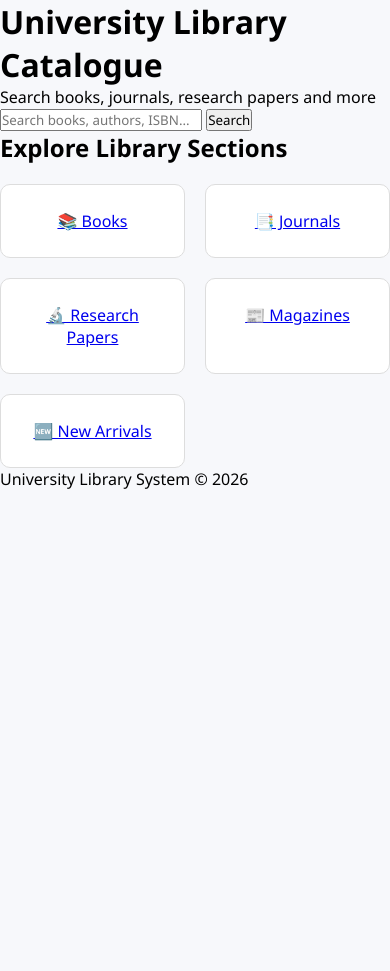
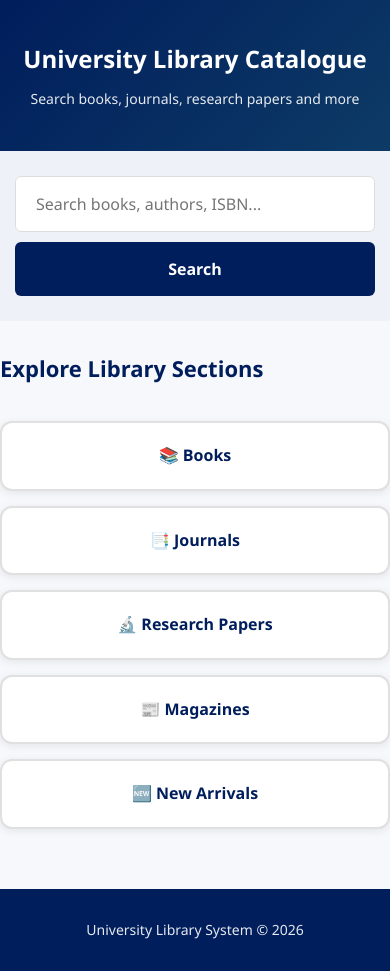
Before and after one commit to realdhayo1/library-system, a Python web app: template templates/index.html in a window 390 px wide. Before the commit the page ends 489 px from the top, so only its background shows below. Run offline with Jinja, Linux system fonts and the light colour scheme; the template is opened without the code that fills it, so the values that code supplies are empty.

Commit message:
Fix: Complete CSS file aligned with HTML and Python structure
- Added comprehensive styles for header, footer, and search-container
- Fixed container and section layout styles
- Enhanced category-card with proper hover effects
- Added complete book-grid and book-card styles with responsive design
- Improved responsive breakpoints for all screen sizes (1024px, 768px, 480px)
- Added color consistency (#001d5c primary color throughout)
- Enhanced visual hierarchy with proper font sizes and spacing
- Added smooth transitions and hover effects for better UX
- Ensured all HTML elements (header, footer, .search-container, .container) have proper styling

```diff
--- a/static/style.css
+++ b/static/style.css
@@ -1,194 +1,340 @@
-*{
-    margin:0;
-    padding:0;
-    box-sizing:border-box;
-    font-family:Segoe UI, sans-serif;
+* {
+    margin: 0;
+    padding: 0;
+    box-sizing: border-box;
+    font-family: 'Segoe UI', Tahoma, Geneva, Verdana, sans-serif;
 }
 
-body{
-    background:#f7f8fb;
+body {
+    background: #f7f8fb;
+    line-height: 1.6;
 }
 
-.navbar{
-    background:#001d5c;
-    color:white;
-    display:flex;
-    justify-content:space-between;
-    align-items:center;
-    padding:20px 60px;
+/* HEADER STYLES */
+header {
+    background: linear-gradient(135deg, #001d5c 0%, #0d3b66 100%);
+    color: white;
+    text-align: center;
+    padding: 60px 20px;
 }
 
-.logo{
-    font-size:28px;
-    font-weight:bold;
+header h1 {
+    font-size: 48px;
+    margin-bottom: 10px;
+    font-weight: 700;
 }
 
-.navbar ul{
-    list-style:none;
-    display:flex;
-    gap:40px;
+header p {
+    font-size: 20px;
+    font-weight: 300;
+    opacity: 0.9;
 }
 
-.navbar a{
-    color:white;
-    text-decoration:none;
+/* SEARCH CONTAINER */
+.search-container {
+    background: #eef2f8;
+    padding: 40px 20px;
+    text-align: center;
 }
 
-.hero{
-    background:#eef2f8;
-    text-align:center;
-    padding:80px 20px;
+.search-container form {
+    max-width: 600px;
+    margin: 0 auto;
+    display: flex;
+    gap: 10px;
 }
 
-.hero h1{
-    color:#001d5c;
-    font-size:70px;
+.search-container input {
+    flex: 1;
+    padding: 16px 20px;
+    border: 1px solid #ddd;
+    border-radius: 6px;
+    font-size: 16px;
+    transition: border-color 0.3s;
 }
 
-.divider{
-    display:flex;
-    justify-content:center;
-    align-items:center;
-    gap:20px;
-    margin:25px 0;
+.search-container input:focus {
+    outline: none;
+    border-color: #001d5c;
+    box-shadow: 0 0 5px rgba(0, 29, 92, 0.2);
 }
 
-.divider span{
-    width:120px;
-    height:2px;
-    background:#bbb;
+.search-container button {
+    padding: 16px 35px;
+    background: #001d5c;
+    color: white;
+    border: none;
+    border-radius: 6px;
+    cursor: pointer;
+    font-size: 16px;
+    font-weight: 600;
+    transition: background 0.3s;
 }
 
-.divider i{
-    color:#001d5c;
-    font-size:30px;
+.search-container button:hover {
+    background: #0d3b66;
 }
 
-.hero p{
-    font-size:26px;
-    color:#444;
-    margin-bottom:35px;
+/* CONTAINER */
+.container {
+    width: 90%;
+    max-width: 1200px;
+    margin: 50px auto;
 }
 
-.search-box{
-    max-width:800px;
-    margin:auto;
-    display:flex;
+.container h2 {
+    font-size: 32px;
+    color: #001d5c;
+    margin-bottom: 35px;
+    font-weight: 700;
 }
 
-.search-box input{
-    flex:1;
-    padding:18px;
-    border:1px solid #ccc;
-    font-size:18px;
+/* CATEGORIES SECTION */
+.categories {
+    display: grid;
+    grid-template-columns: repeat(auto-fit, minmax(180px, 1fr));
+    gap: 20px;
 }
 
-.search-box button{
-    padding:18px 30px;
-    background:#001d5c;
-    color:white;
-    border:none;
-    cursor:pointer;
+.category-card {
+    background: white;
+    border: 2px solid #e0e0e0;
+    border-radius: 12px;
+    padding: 30px 20px;
+    text-align: center;
+    text-decoration: none;
+    color: #001d5c;
+    font-size: 18px;
+    font-weight: 600;
+    transition: all 0.3s ease;
+    box-shadow: 0 2px 8px rgba(0, 0, 0, 0.08);
+    display: flex;
+    flex-direction: column;
+    align-items: center;
+    justify-content: center;
 }
 
-.section{
-    width:90%;
-    margin:50px auto;
+.category-card:hover {
+    transform: translateY(-8px);
+    border-color: #001d5c;
+    box-shadow: 0 8px 20px rgba(0, 29, 92, 0.15);
+    background: #f9fafb;
 }
 
-.section h2{
-    margin-bottom:25px;
+.category-card:active {
+    transform: translateY(-4px);
 }
 
-.categories{
-    display:grid;
-    grid-template-columns:repeat(auto-fit,minmax(180px,1fr));
-    gap:20px;
-    margin-top:20px;
+/* FOOTER STYLES */
+footer {
+    background: #001d5c;
+    color: white;
+    text-align: center;
+    padding: 30px 20px;
+    margin-top: 60px;
 }
 
-.category-card{
-    background:white;
-    border:1px solid #ddd;
-    border-radius:10px;
-    padding:25px;
-    text-align:center;
-    transition:0.3s;
+footer p {
+    font-size: 14px;
+    opacity: 0.9;
 }
 
-.category-card:hover{
-    transform:translateY(-5px);
+/* RESULTS PAGE STYLES */
+.section {
+    width: 90%;
+    max-width: 1200px;
+    margin: 50px auto;
 }
 
-.category-card i{
-    font-size:40px;
-    color:#001d5c;
-    margin-bottom:15px;
+.section h2 {
+    font-size: 28px;
+    color: #001d5c;
+    margin-bottom: 30px;
+    font-weight: 700;
 }
 
-.book-grid{
-    display:grid;
-    grid-template-columns:repeat(auto-fill,minmax(250px,1fr));
-    gap:25px;
+.book-grid {
+    display: grid;
+    grid-template-columns: repeat(auto-fill, minmax(220px, 1fr));
+    gap: 25px;
 }
 
-.book-card{
-    background:white;
-    border-radius:10px;
-    overflow:hidden;
-    box-shadow:0 3px 10px rgba(0,0,0,.1);
+.book-card {
+    background: white;
+    border-radius: 12px;
+    overflow: hidden;
+    box-shadow: 0 3px 12px rgba(0, 0, 0, 0.1);
+    transition: all 0.3s ease;
+    cursor: pointer;
 }
 
-.book-card img{
-    width:100%;
-    height:330px;
-    object-fit:cover;
+.book-card:hover {
+    transform: translateY(-6px);
+    box-shadow: 0 8px 24px rgba(0, 0, 0, 0.15);
 }
 
-.no-cover{
-    height:330px;
-    display:flex;
-    align-items:center;
-    justify-content:center;
-    background:#ececec;
-    color:#666;
-    font-weight:bold;
+.book-card img {
+    width: 100%;
+    height: 300px;
+    object-fit: cover;
+    display: block;
 }
 
-.book-info{
-    padding:15px;
+.no-cover {
+    height: 300px;
+    display: flex;
+    align-items: center;
+    justify-content: center;
+    background: linear-gradient(135deg, #ececec 0%, #f5f5f5 100%);
+    color: #999;
+    font-weight: 600;
+    font-size: 14px;
+    text-align: center;
+    padding: 20px;
 }
 
-.book-info h3{
-    margin-bottom:10px;
-    color:#001d5c;
+.book-info {
+    padding: 18px;
 }
 
-.book-info p{
-    margin-bottom:8px;
-    color:#555;
+.book-info h3 {
+    font-size: 16px;
+    color: #001d5c;
+    margin-bottom: 8px;
+    font-weight: 700;
+    line-height: 1.4;
 }
 
-@media(max-width:768px){
+.book-info p {
+    margin-bottom: 6px;
+    color: #666;
+    font-size: 14px;
+    line-height: 1.5;
+}
 
-    .navbar{
-        flex-direction:column;
-        gap:15px;
+.book-info p.author {
+    color: #0d3b66;
+    font-weight: 500;
+}
+
+.book-info p.availability {
+    padding: 8px 12px;
+    background: #e8f5e9;
+    color: #2e7d32;
+    border-radius: 4px;
+    font-weight: 600;
+    display: inline-block;
+    font-size: 12px;
+    margin-top: 10px;
+}
+
+.book-info p.availability.checked-out {
+    background: #ffebee;
+    color: #c62828;
+}
+
+/* RESPONSIVE DESIGN */
+@media (max-width: 1024px) {
+    .book-grid {
+        grid-template-columns: repeat(auto-fill, minmax(200px, 1fr));
+    }
+}
+
+@media (max-width: 768px) {
+    header h1 {
+        font-size: 32px;
     }
 
-    .categories{
-        grid-template-columns:repeat(2,1fr);
+    header p {
+        font-size: 16px;
     }
 
-    .hero h1{
-        font-size:45px;
+    .search-container form {
+        flex-direction: column;
     }
 
-    .search-box{
-        flex-direction:column;
+    .search-container input,
+    .search-container button {
+        width: 100%;
     }
 
-    .search-box button{
-        width:100%;
+    .container,
+    .section {
+        width: 95%;
+    }
+
+    .categories {
+        grid-template-columns: repeat(2, 1fr);
+        gap: 15px;
+    }
+
+    .category-card {
+        padding: 20px 15px;
+        font-size: 16px;
+    }
+
+    .book-grid {
+        grid-template-columns: repeat(auto-fill, minmax(150px, 1fr));
+        gap: 15px;
+    }
+
+    .book-card img,
+    .no-cover {
+        height: 220px;
     }
 }
+
+@media (max-width: 480px) {
+    header {
+        padding: 40px 15px;
+    }
+
+    header h1 {
+        font-size: 24px;
+    }
+
+    header p {
+        font-size: 14px;
+    }
+
+    .search-container {
+        padding: 25px 15px;
+    }
+
+    .container,
+    .section {
+        width: 100%;
+        margin: 30px auto;
+    }
+
+    .container h2,
+    .section h2 {
+        font-size: 22px;
+    }
+
+    .categories {
+        grid-template-columns: 1fr;
+    }
+
+    .book-grid {
+        grid-template-columns: repeat(2, 1fr);
+        gap: 10px;
+    }
+
+    .book-card img,
+    .no-cover {
+        height: 180px;
+    }
+
+    .book-info {
+        padding: 12px;
+    }
+
+    .book-info h3 {
+        font-size: 14px;
+    }
+
+    .book-info p {
+        font-size: 12px;
+    }
+}
```
